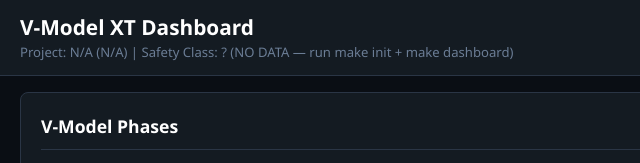
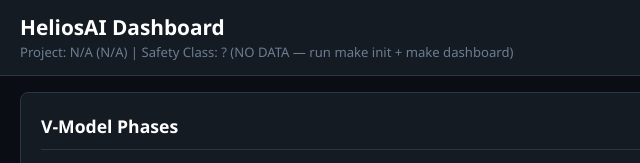
Before and after one commit to vheinitz/vmodel_ai, a plain HTML site: page dashboard/index.html in a window 1280 px wide. Shown: the top 163 px of the page, 0-640 px from the left. Drawn offline with Linux system fonts and the light colour scheme; no server answers.

Commit message:
rule: add git-commit-checklist.md for pre-commit file gate
- Mandatory checklist before any new/modified file enters repository
- Morning/evening session routine for clean repository state
- Agent-specific auto-commit protocol with role attribution
- Commit message format standard (feat, fix, docs, refactor, test, chore, style, rule, skill)
- Pre-push final gate (secrets scan, large file check, build check)
- Dashboard title updated to HeliosAI

```diff
--- a/dashboard/index.html
+++ b/dashboard/index.html
@@ -3,7 +3,7 @@
 <head>
 <meta charset="UTF-8">
 <meta name="viewport" content="width=device-width, initial-scale=1.0">
-<title>V-Model XT — Project Dashboard</title>
+<title>HeliosAI — Project Dashboard</title>
 <link rel="stylesheet" href="css/dashboard.css">
 </head>
 <body>
@@ -13,7 +13,7 @@
      ============================================================ -->
 <div class="header">
     <div>
-        <h1>V-Model XT Dashboard</h1>
+        <h1>HeliosAI Dashboard</h1>
         <div class="project-info" id="projectInfo">Loading...</div>
     </div>
     <div style="display:flex;align-items:center;gap:12px">
```
Also changed, not shown: 1 other file.
